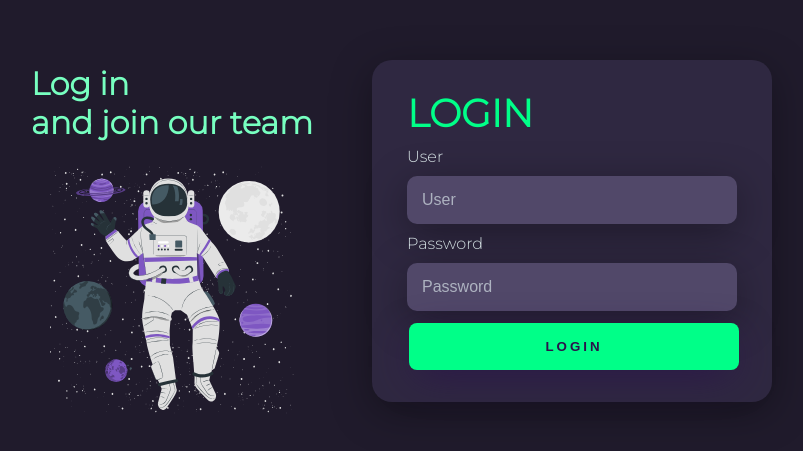
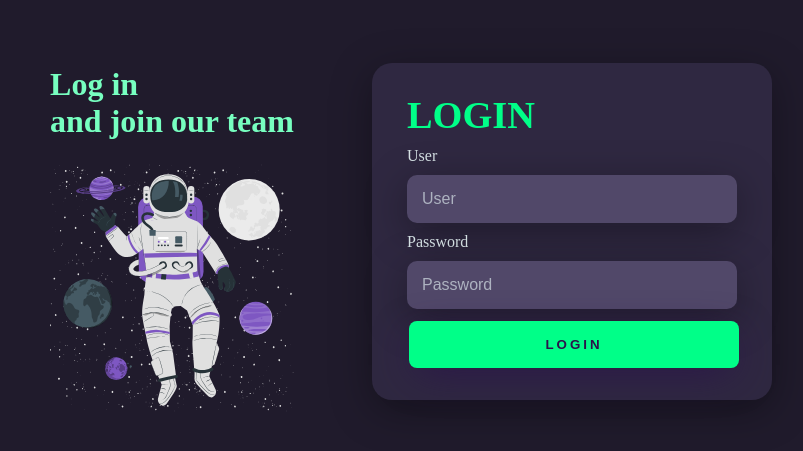
Before and after one commit to BearProgrammmer/LoginPage, a plain HTML site: page LoginScreen/index.html in a window 1280 px wide. Shown: the part 169-620 px from the top of the page, without its empty margins (268-1071 px from the left). Drawn offline with Linux system fonts and the light colour scheme.

Commit message:
Update style.css

```diff
--- a/LoginScreen/style.css
+++ b/LoginScreen/style.css
@@ -1,9 +1,6 @@
-@import url('https://fonts.googleapis.com/css2?family=Montserrat:wght@300&display=swap');
-
 
 body{
     margin: 0;
-    font-family: 'Montserrat', sans-serif;
 }
 body * {
     box-sizing: border-box;
```
